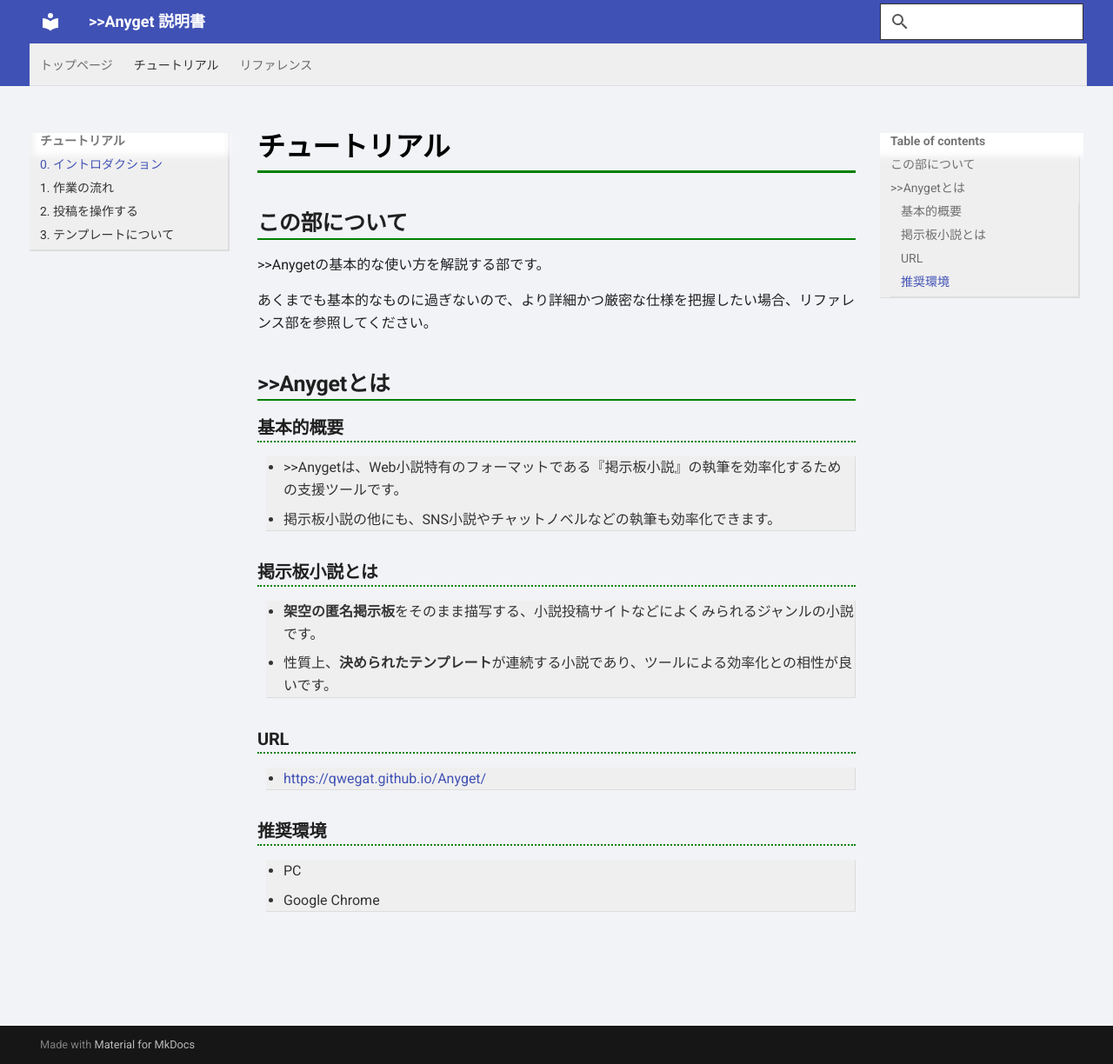
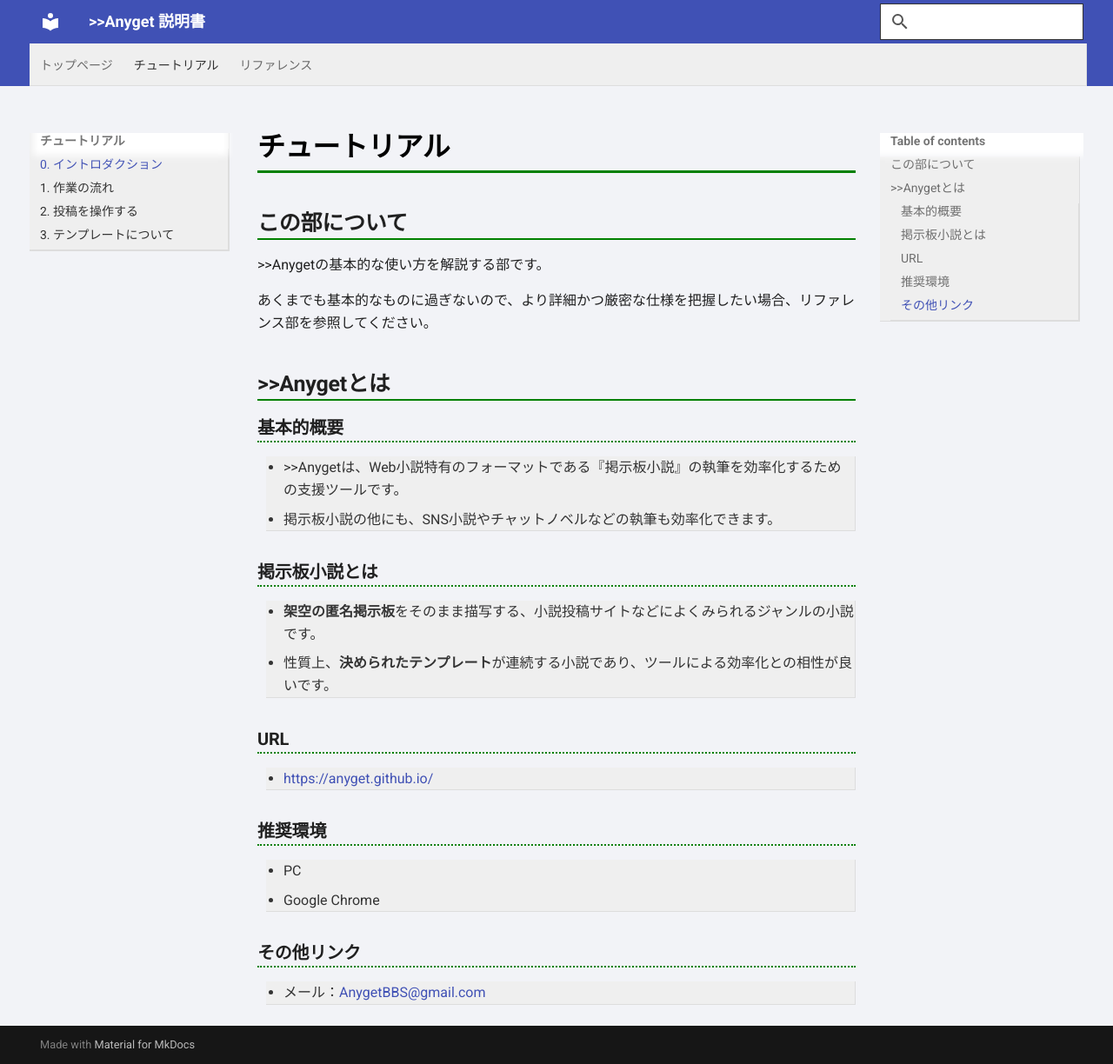
Before and after one commit to Anyget/Anyget_Docs, an MkDocs documentation site: the page built from docs/Tutorial/00_Introduction.md, in a window 1280 px wide and 1224 px high. Shown: the whole window at 87% size. Built offline with MkDocs 1.6.1 and Material for MkDocs 9.7.7, drawn with Linux system fonts in a browser that asks for light colours.

Commit message:
メアド

```diff
--- a/docs/Tutorial/00_Introduction.md
+++ b/docs/Tutorial/00_Introduction.md
@@ -20,9 +20,13 @@
 
 ### URL
 
-- [https://qwegat.github.io/Anyget/](https://qwegat.github.io/Anyget/)
+- [https://anyget.github.io/](https://anyget.github.io/)
 
 ### 推奨環境
 
 - PC
 - Google Chrome
+
+### その他リンク
+
+- メール：[AnygetBBS@gmail.com](<mailto:AnygetBBS@gmail.com>)
```
Also changed, not shown: docs/Tutorial/01_Basic.md (+2 -2 lines), docs/index.md (+1 -1 lines).
